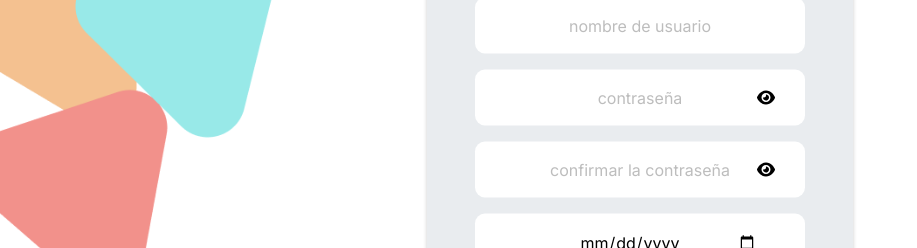
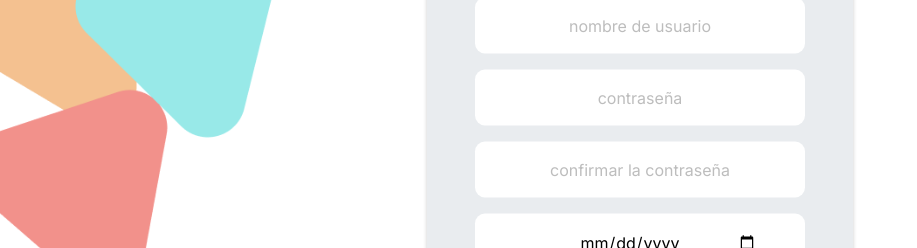
Before and after one commit to EmilianoChavezDev/readme-frontend, a Next.js app: page /auth/registrarse in a window 1280 px wide. Shown: the part 195-443 px from the top of the page, without its empty margins (0-917 px from the left). Built offline with nearby package versions, Linux system fonts and the light colour scheme.

Commit message:
corrigiendo error de si no hay contrasenha que no muestre el icono

```diff
--- a/src/app/auth/login/page.jsx
+++ b/src/app/auth/login/page.jsx
@@ -9,13 +9,12 @@ import { useUser } from "@/contexts/UserProvider";
 import { FontAwesomeIcon } from "@fortawesome/react-fontawesome";
 import { faEye, faEyeSlash } from "@fortawesome/free-solid-svg-icons";
 
-
 const defaultValues = {
   username: "",
   password: "",
 };
 
-const page = () => {
+const Page = () => {
   const [showPassword, setShowPassword] = useState(false);
 
   const { data, error, loading, login } = useAuth();
@@ -26,6 +25,7 @@ const page = () => {
     handleSubmit,
     trigger,
     formState: { errors },
+    watch,
   } = useForm({ defaultValues });
 
   const onSubmit = async (formData) => {
@@ -40,6 +40,8 @@ const page = () => {
   const handleShowPassword = () => {
     setShowPassword(!showPassword);
   };
+
+  const passwordValue = watch("password", "");
 
   return (
     <div className={styles.content}>
@@ -89,12 +91,14 @@ const page = () => {
                 })}
                 onBlur={() => trigger("password")}
               />
+              {passwordValue && (
                 <FontAwesomeIcon
                   icon={showPassword ? faEyeSlash : faEye}
                   className={`${styles.eye} fa fa-eye`}
                   aria-hidden="true"
                   onClick={handleShowPassword}
                 />
+              )}
               {errors.password && (
                 <div className="text-red-500 text-center">
                   {errors.password.message}
@@ -113,7 +117,7 @@ const page = () => {
             </button>
             <div className={styles.content_crear_cuenta}>
               <span>No tienes cuenta?</span>{" "}
-              <Link href={"/auth/registrarse "}>Registrate</Link>
+              <Link href={"/auth/registrarse"}>Registrate</Link>
             </div>
           </div>
         </div>
@@ -122,4 +126,4 @@ const page = () => {
   );
 };
 
-export default page;
+export default Page;
--- a/src/app/auth/registrarse/page.jsx
+++ b/src/app/auth/registrarse/page.jsx
@@ -35,6 +35,7 @@ const page = () => {
     register,
     handleSubmit,
     trigger,
+    watch,
     formState: { errors },
   } = useForm({ defaultValues });
 
@@ -88,6 +89,9 @@ const page = () => {
   const handleShowPasswordConfirm = () => {
     setShowPasswordConfirm(!showPasswordConfirm);
   };
+
+  const passwordValue = watch("password", "");
+  const passwordConfirmationValue = watch("password_confirmation", "");
 
   return (
     <div className={styles.content}>
@@ -143,12 +147,15 @@ const page = () => {
                 })}
                 onBlur={() => trigger("password")}
               />
+
+              {passwordValue && (
                 <FontAwesomeIcon
                   icon={showPassword ? faEyeSlash : faEye}
                   className={`${styles.eye} fa fa-eye`}
                   aria-hidden="true"
                   onClick={handleShowPassword}
                 />
+              )}
             </div>
 
             <div className={styles.input_password}>
@@ -161,12 +168,15 @@ const page = () => {
                 })}
                 onBlur={() => trigger("password_confirmation")}
               />
+
+              {passwordConfirmationValue && (
                 <FontAwesomeIcon
                   icon={showPasswordConfirm ? faEyeSlash : faEye}
                   className={`${styles.eye} fa fa-eye`}
                   aria-hidden="true"
                   onClick={handleShowPasswordConfirm}
                 />
+              )}
             </div>
 
             <div className={styles.content_date}>
```
Lines whose indentation alone changed are shown as unchanged.
